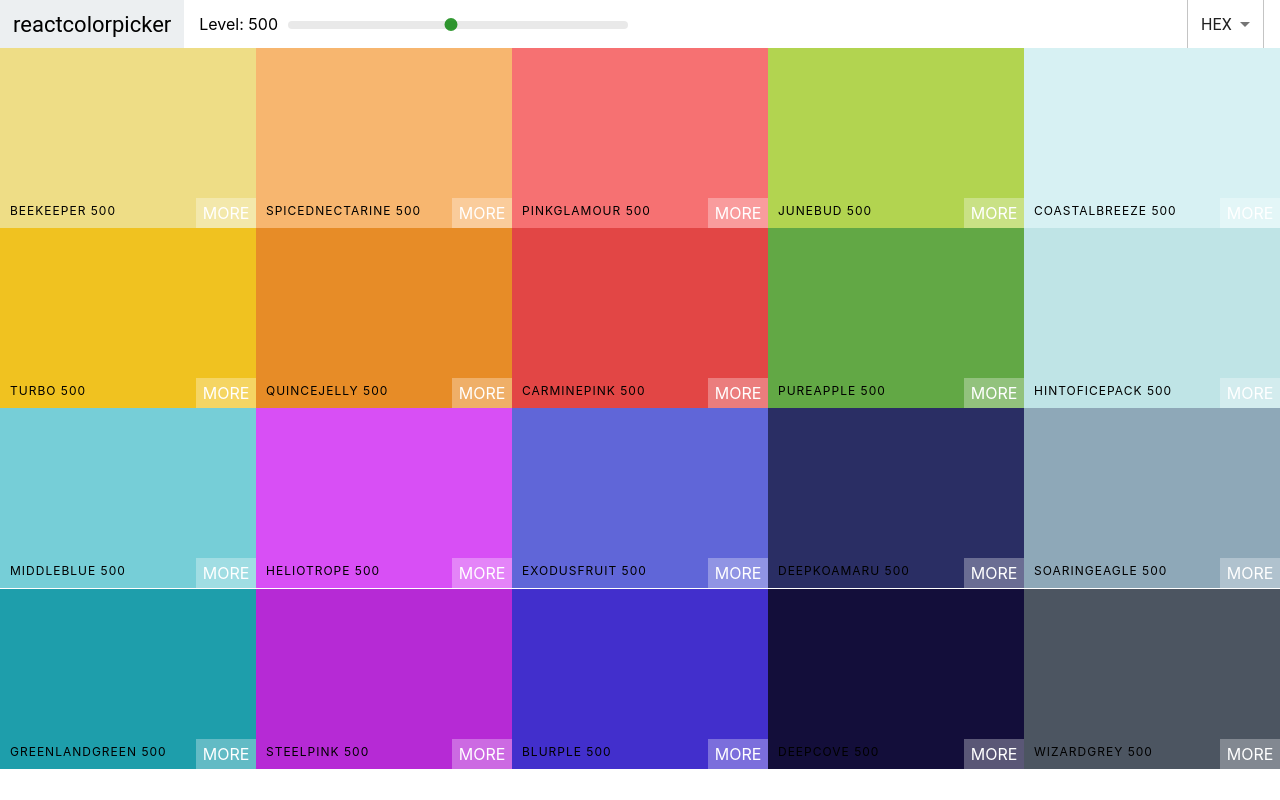
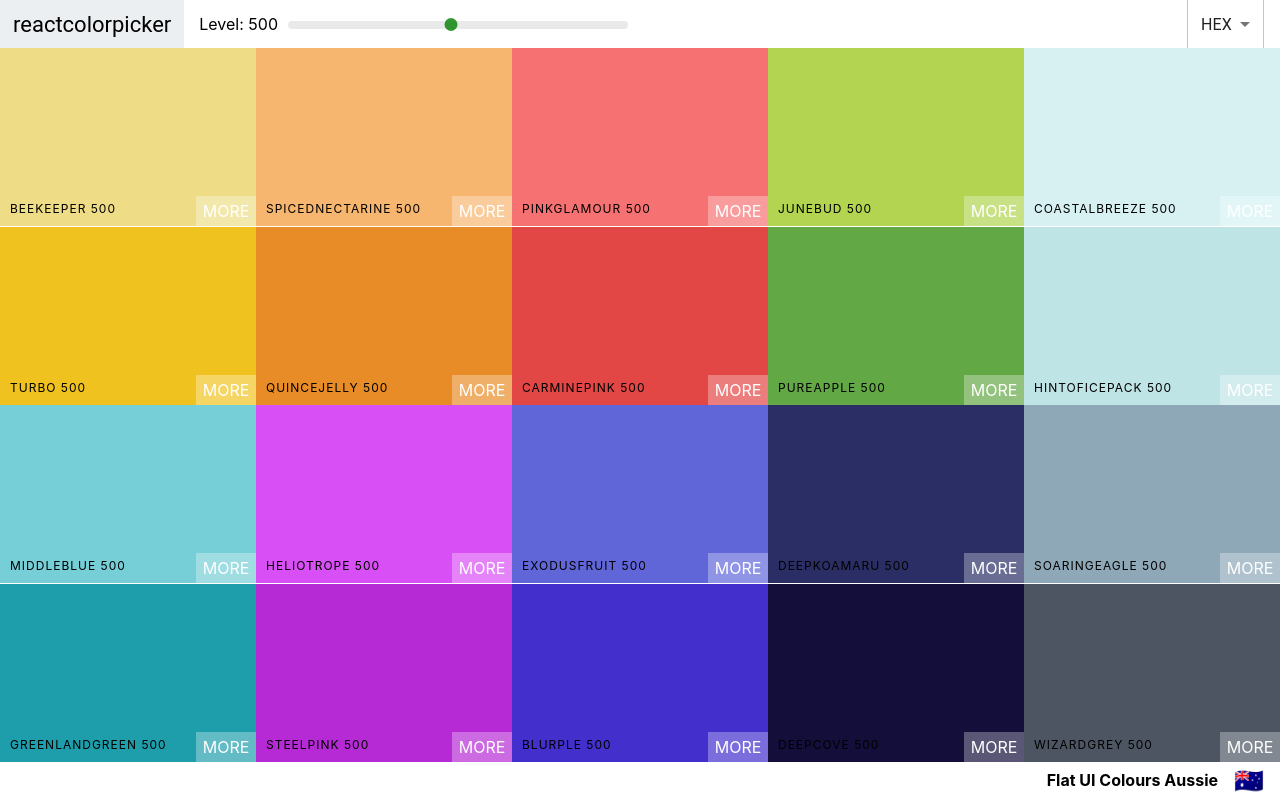
Before and after one commit to 1nandagopal/colours, a React (Create React App) app: page /palette/flat-ui-colours-american in a window 1280 px wide. Built offline with nearby package versions, Linux system fonts and the light colour scheme.

Commit message:
Added footer

```diff
--- a/src/ColourBox.css
+++ b/src/ColourBox.css
@@ -5,7 +5,7 @@
   display: inline-block;
   position: relative;
   cursor: pointer;
-  margin-bottom: -3.8px;
+  margin-bottom: -3.5px;
 }
 
 .copy-button {
--- a/src/Palette.css
+++ b/src/Palette.css
@@ -1,7 +1,22 @@
 .Palette {
   height: 100vh;
+  display: flex;
+  flex-direction: column;
 }
 
 .Palette-colours {
   height: 90%;
 }
+
+.Palette-footer {
+  background-color: white;
+  height: 5vh;
+  display: flex;
+  justify-content: flex-end;
+  align-items: center;
+  font-weight: bold;
+}
+.emoji {
+  font-size: 1.5rem;
+  margin: 0 1rem;
+}
--- a/src/Palette.js
+++ b/src/Palette.js
@@ -25,9 +25,11 @@
         <ColourBox
           background={colour[this.state.colourFormat]}
           name={colour.name}
+          key={colour.id}
         />
       )
     );
+
     return (
       <div className="Palette">
         <Navbar
@@ -36,6 +38,10 @@
           changeColourFormat={this.changeColourFormat}
         />
         <div className="Palette-colours">{colourBoxes}</div>
+        <footer className="Palette-footer">
+          {this.props.palette.paletteName}
+          <span className="emoji">{this.props.palette.emoji}</span>
+        </footer>
       </div>
     );
   }
```
